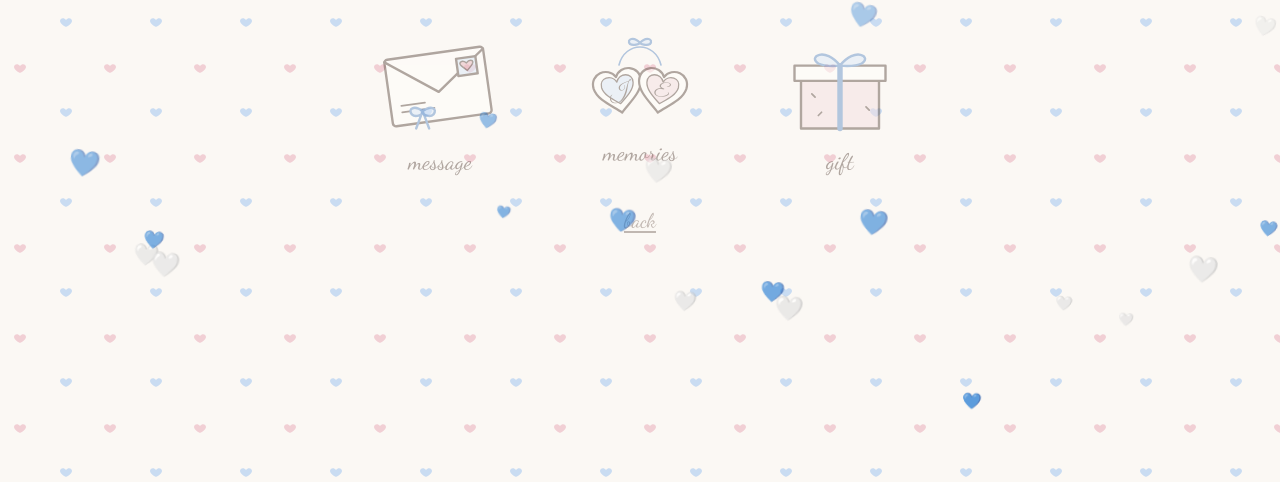
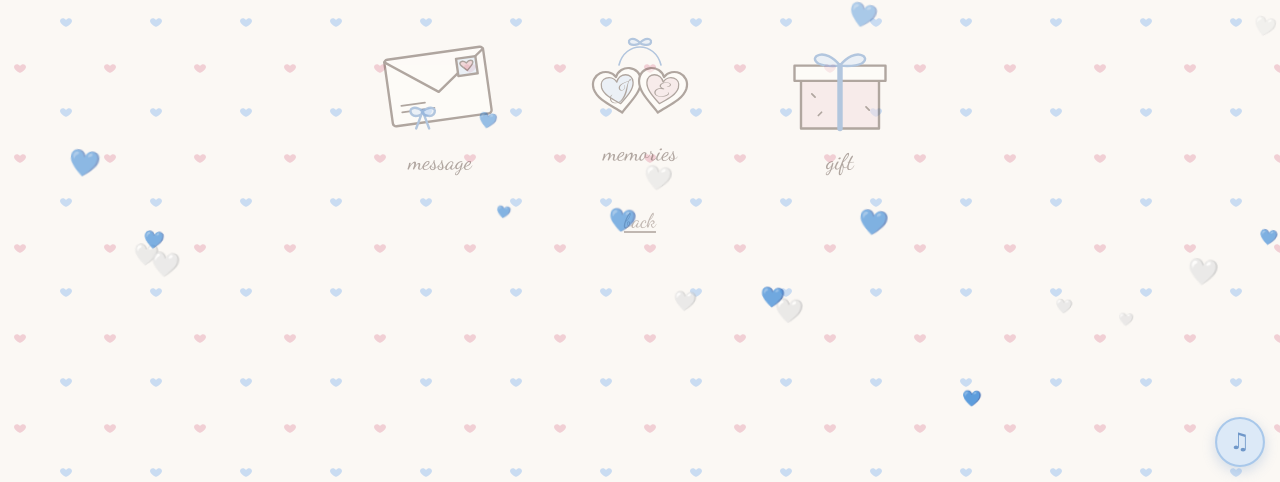
Before and after one commit to JalilM16/happy-6-months, a plain HTML site: page index.html in a window 1280 px wide. Both pictures are taken after a click on the button "open the envelope". Shown: the part 318-800 px from the top of the page. Drawn offline with Linux system fonts and the light colour scheme.

Commit message:
Add background music

```diff
--- a/index.html
+++ b/index.html
@@ -161,6 +161,12 @@ button{font:inherit;color:inherit;background:none;border:0;cursor:pointer}
 .note b{font-family:'Great Vibes',cursive;font-weight:400;font-size:2.2rem;color:var(--blue-deep);display:block;line-height:1}
 .note small{display:block;font-size:.98rem;opacity:.75;margin-top:6px}
 
+.music{position:fixed;right:16px;bottom:16px;z-index:50;width:48px;height:48px;border-radius:50%;background:var(--blue-soft);border:2px solid var(--blue);
+  color:var(--blue-deep);font-size:22px;display:none;align-items:center;justify-content:center;box-shadow:0 4px 12px rgba(111,151,201,.3)}
+.music.on{display:flex}
+.music.playing{animation:pulse 1.6s ease-in-out infinite}
+.music.muted::after{content:"";position:absolute;width:30px;height:2.5px;background:var(--blue-deep);transform:rotate(-45deg);border-radius:2px}
+@keyframes pulse{50%{transform:scale(1.08)}}
 @media (max-width:680px){
   .memory,.memory.rev{flex-direction:column}
   .frame{flex:none;width:86%}
@@ -382,6 +388,9 @@ button{font:inherit;color:inherit;background:none;border:0;cursor:pointer}
   <button class="back" data-go="menu">back</button>
 </section>
 
+<audio id="song" src="audio/selfish.m4a" loop preload="auto"></audio>
+<button class="music" id="musicBtn" aria-label="toggle music">♫</button>
+
 <script>
 const screens=[...document.querySelectorAll('.screen')];
 function go(id){
@@ -398,6 +407,20 @@ function go(id){
   },500);
 }
 document.querySelectorAll('[data-go]').forEach(b=>b.addEventListener('click',()=>go(b.dataset.go)));
+
+// music: starts on her first tap (browsers block autoplay with sound)
+const song=document.getElementById('song'), mb=document.getElementById('musicBtn');
+function startMusic(){
+  if(!song.paused) return;
+  song.volume=0; song.play().then(()=>{
+    mb.classList.add('on','playing');
+    let v=0; const f=setInterval(()=>{v=Math.min(.7,v+.05); song.volume=v; if(v>=.7) clearInterval(f)},120);
+  }).catch(()=>{});
+}
+document.addEventListener('click',e=>{ if(e.target!==mb && !mb.classList.contains('on')) startMusic() },{capture:true});
+mb.addEventListener('click',()=>{
+  song.muted=!song.muted; mb.classList.toggle('muted',song.muted); mb.classList.toggle('playing',!song.muted);
+});
 
 // envelope
 const env=document.getElementById('envelope');
```
Also changed, not shown: 1 other file.
